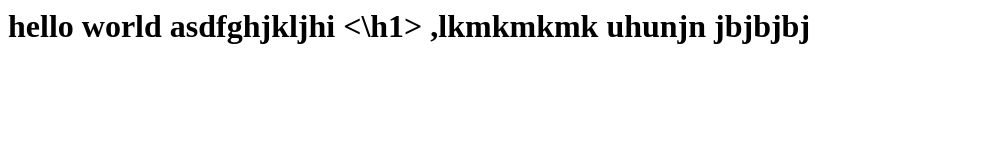
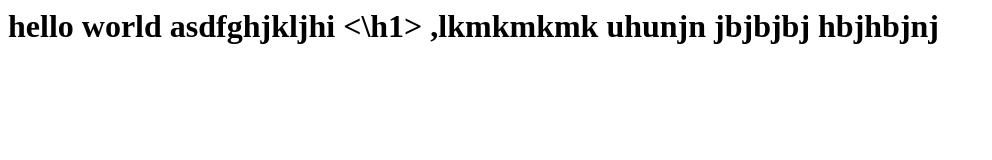
Before and after one commit to sunil22140/new_pipeline, a plain HTML site: page Index.html in a window 1280 px wide. Shown: the whole page, without its empty margins (0-992 px from the left). Drawn offline with Linux system fonts and the light colour scheme.

Commit message:
Update Index.html

```diff
--- a/Index.html
+++ b/Index.html
@@ -2,3 +2,4 @@
   ,lkmkmkmk
 uhunjn
 jbjbjbj
+hbjhbjnj
```
